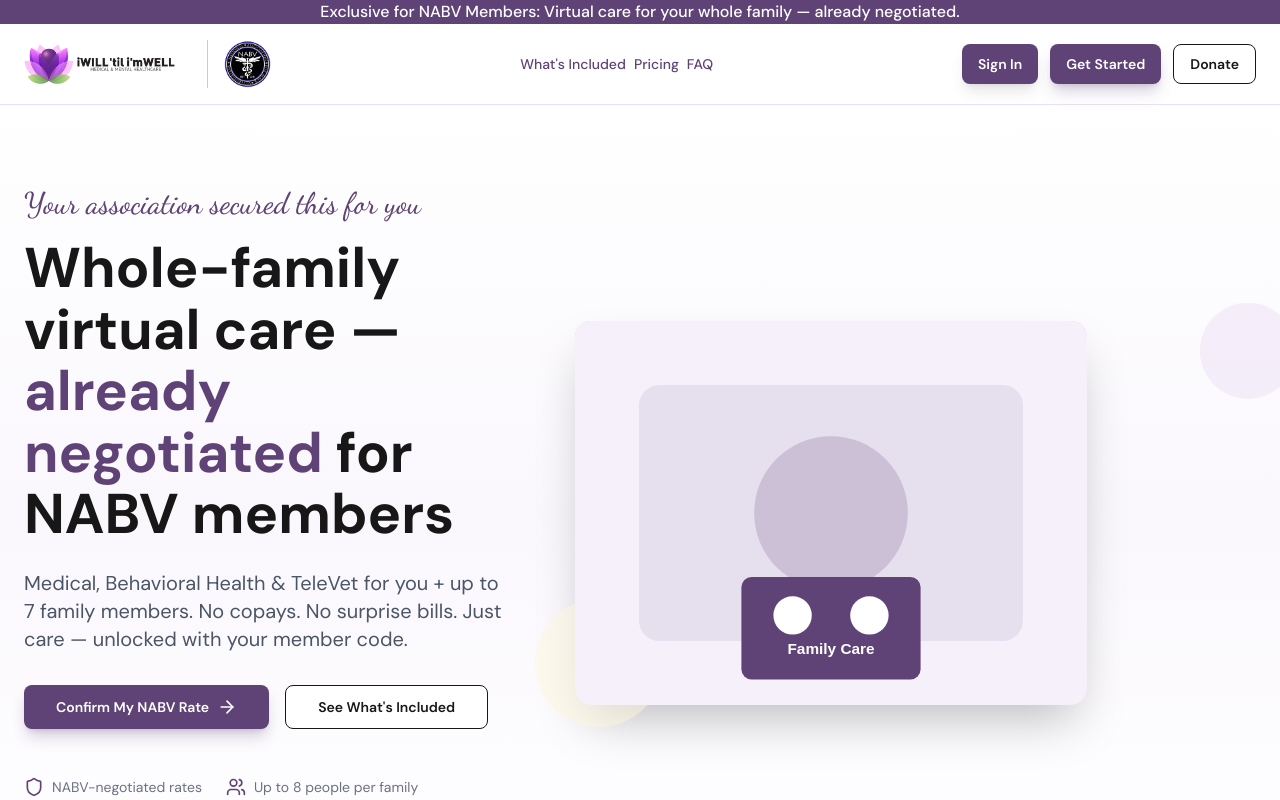
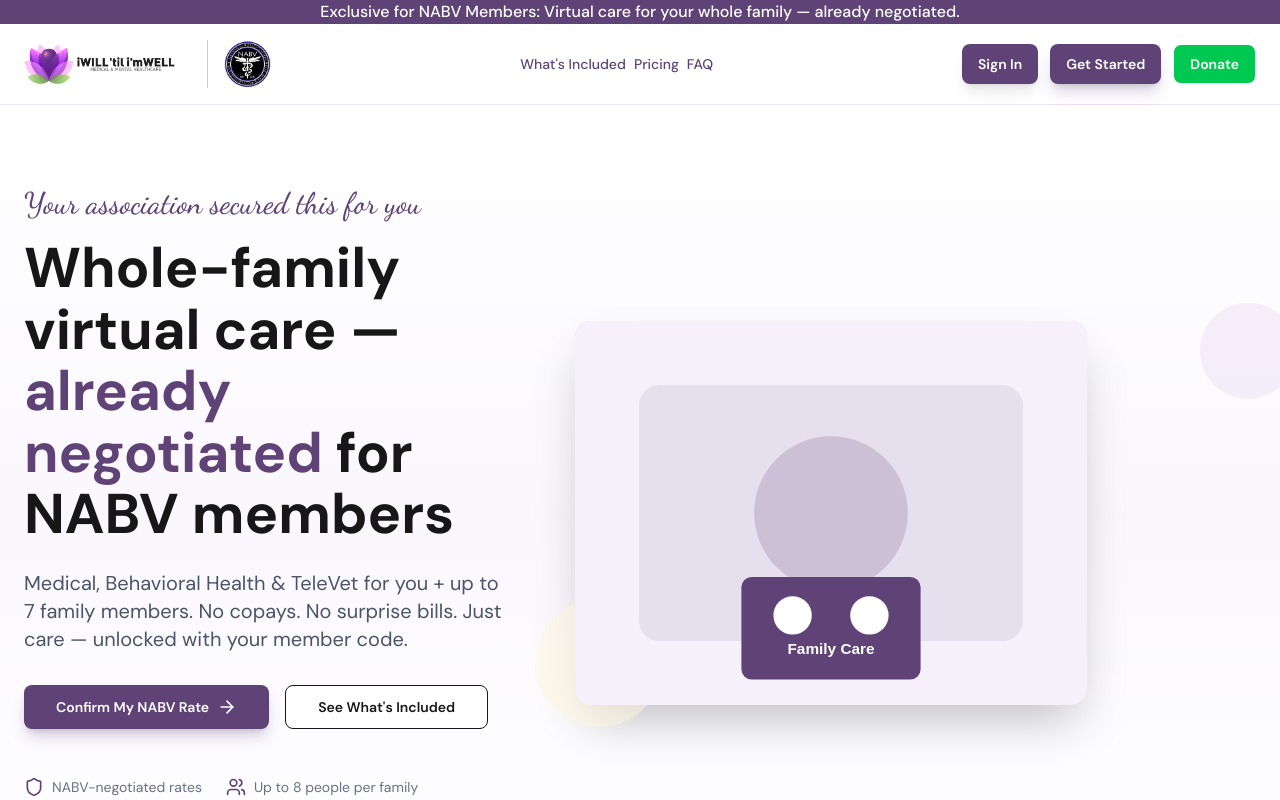
Before and after one commit to teqdeft/NABV, a Next.js app: page / in a window 1280 px wide. Shown: the top 800 px of the page. Built offline with nearby package versions, Linux system fonts and the light colour scheme; no server answers.

Commit message:
donate button

```diff
--- a/src/components/DonateSection.tsx
+++ b/src/components/DonateSection.tsx
@@ -34,7 +34,7 @@
 
           <Button
             variant="accent"
-            className="w-auto"
+            className="w-auto bg-green-500 texxt-white"
             onClick={() =>
               window.open(paypalDonateUrl, "_blank", "noopener,noreferrer")
             }
--- a/src/components/Header.tsx
+++ b/src/components/Header.tsx
@@ -76,7 +76,7 @@
           </Button>
           <Button
             variant="outline"
-            className="hidden sm:inline-flex"
+            className="hidden sm:inline-flex bg-green-500 text-white"
             onClick={() =>
               window.open(paypalDonateUrl, "_blank", "noopener,noreferrer")
             }
```
